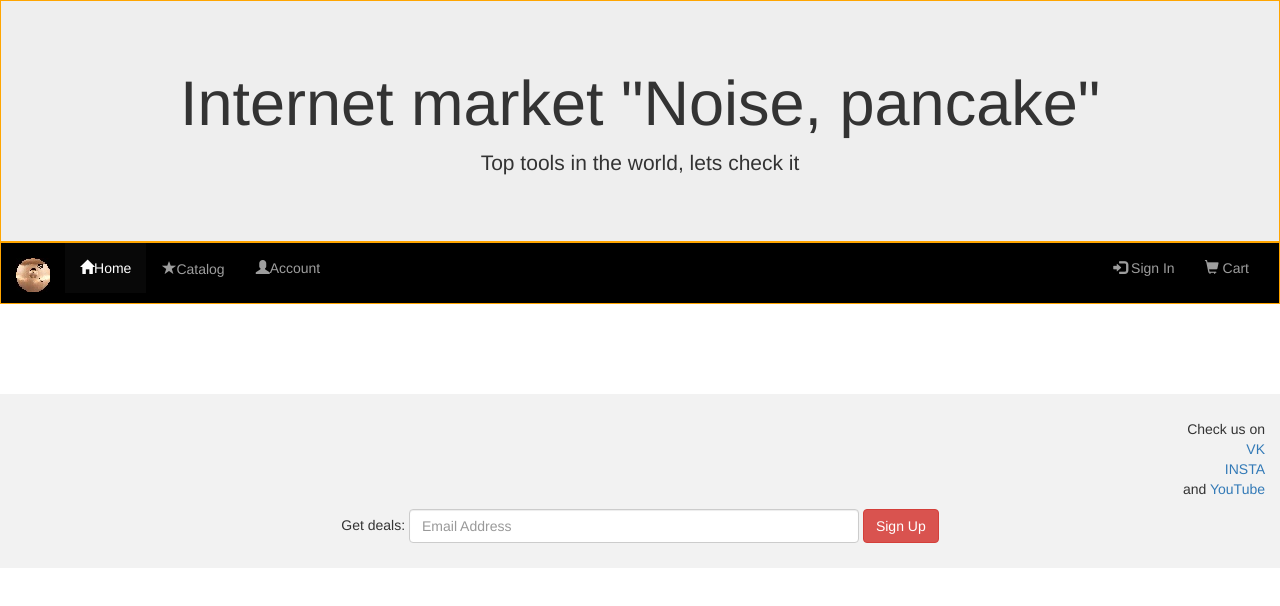
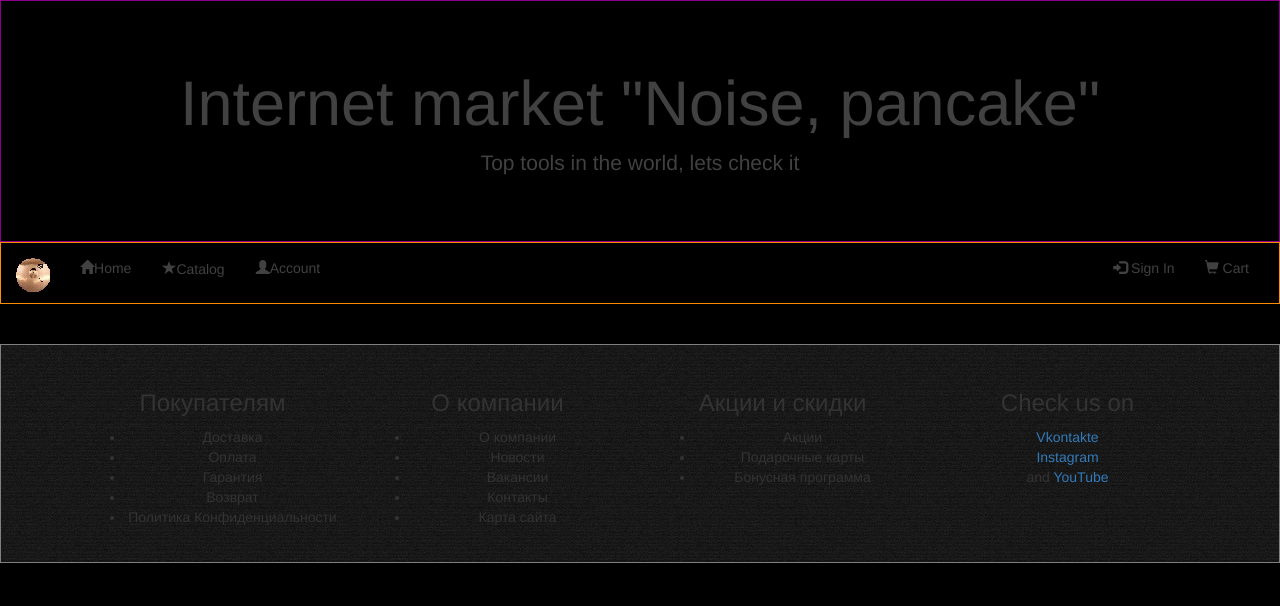
Before and after one commit to Sekkaru/webcourseworkbov.github.io, a website: page TestProduct.html in a window 1280 px wide. Drawn offline with nearby package versions, Linux system fonts and the light colour scheme; some packages are replaced by stand-ins of ours.

Commit message:
Изменение стиля странички с продукцией

```diff
--- a/TestProduct.html
+++ b/TestProduct.html
@@ -4,37 +4,36 @@
     <meta charset="UTF-8">
     <meta name="viewport" content="width=device-width, initial-scale=1">
     <title>Интернет-магазин музыкальных товаров "Пошумим БЛИН"</title>
+    <link rel="stylesheet" type="text/css" href="style.css">
     <link rel="shortcut icon" href="img/favicon.ico" type="image/x-icon">
     <link rel="stylesheet" href="https://maxcdn.bootstrapcdn.com/bootstrap/3.4.1/css/bootstrap.min.css">
 
     <style>
         .navbar {
-            margin-bottom: 50px;
+            margin-bottom: 0px;
             border-radius: 0;
             background-color: black;
-            border: 1px solid orange;
+            border: 1px solid darkorange;
+            color: #333333;
         }
 
         .jumbotron {
             margin-bottom: 0;
-            border: 1px solid orange;
+            border: 1px solid darkmagenta;
+            color: #414141;
+            background-color: black;
         }
 
         footer {
-            background-color: #f2f2f2;
             padding: 25px;
+            background: url("img/footerBG.png");
+            border: 1px solid gray;
         }
-        .imgGlStr{
-            width: 110px;
-            height: 255px;
-            float:left;
+        body{
+            background-color: black;
         }
-        .hei{
-            height: 270px;
-        }
-        .CatalogProdukcii{
-            background-color: black;
-            color: white;
+        .navbar-inverse .navbar-nav > li > a{
+            color: #414141;
         }
     </style>
 </head>
@@ -59,7 +58,7 @@
         <div class="collapse navbar-collapse" id="myNavbar">
 
             <ul class="nav navbar-nav">
-                <li class="active"><a href="index.html"><span class="glyphicon glyphicon-home"></span>Home</a></li>
+                <li><a href="index.html"><span class="glyphicon glyphicon-home"></span>Home</a></li>
                 <li><a href="#demonstration" class="btn" data-toggle="collapse"><span class="glyphicon glyphicon-star"></span>Catalog</a></li>
                 <li><a href="#"><span class="glyphicon glyphicon-user"></span>Account</a></li>
             </ul>
@@ -92,11 +91,43 @@
 </div><br><br>
 
 <footer class="container-fluid text-center">
-    <p class="text-right">Check us on <br><a href="https:\\vk.com" target="_blank">VK</a> <br><a href="https:\\instagram.com" target="_blank">INSTA</a><br>and <a href="https:\\youtube.com" target="_blank">YouTube</a> </p>
-    <form class="form-inline">Get deals:
-        <input type="email" class="form-control" size="50" placeholder="Email Address">
-        <button type="button" class="btn btn-danger">Sign Up</button>
-    </form>
+    <div class="flex-container container">
+        <div class="ultratest1">
+            <h3>Покупателям</h3>
+            <ul>
+                <li>Доставка</li>
+                <li>Оплата</li>
+                <li>Гарантия</li>
+                <li>Возврат</li>
+                <li>Политика Конфиденциальности</li>
+            </ul>
+        </div>
+
+        <div class="ultratest1">
+            <h3>О компании</h3>
+            <ul>
+                <li>О компании</li>
+                <li>Новости</li>
+                <li>Вакансии</li>
+                <li>Контакты</li>
+                <li>Карта сайта</li>
+            </ul>
+        </div>
+
+        <div class="ultratest1">
+            <h3>Акции и скидки</h3>
+            <ul>
+                <li>Акции</li>
+                <li>Подарочные карты</li>
+                <li>Бонусная программа</li>
+            </ul>
+        </div>
+
+        <div class="ultratest1">
+            <h3>Check us on</h3>
+            <p class="text-middle"><a href="https:\\vk.com" target="_blank">Vkontakte</a> <br><a href="https:\\instagram.com" target="_blank">Instagram</a><br>and <a href="https:\\youtube.com" target="_blank">YouTube</a> </p>
+        </div>
+    </div>
 </footer>
 
 <script src="https://ajax.googleapis.com/ajax/libs/jquery/3.4.1/jquery.min.js"></script>
```
